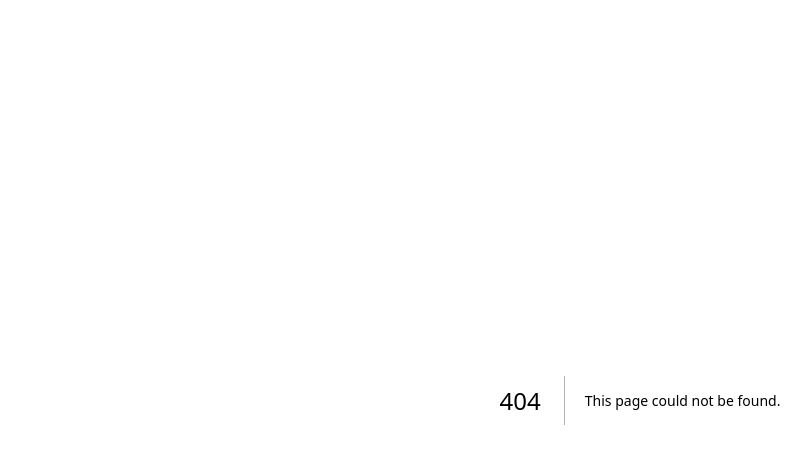
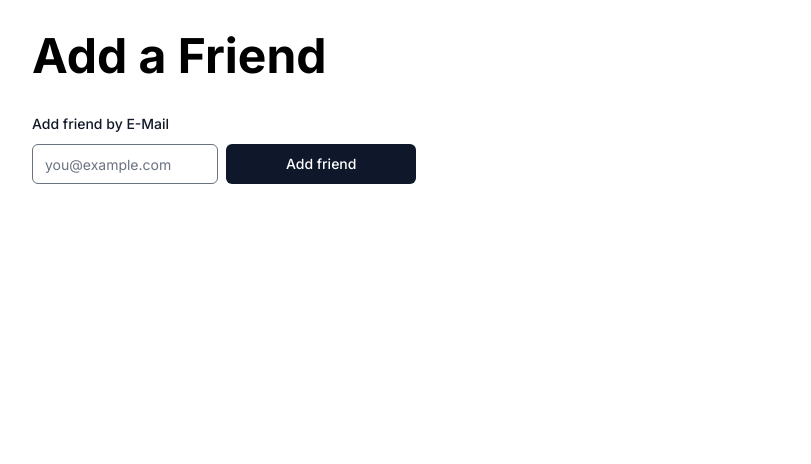
Before and after one commit to iamseye/chitchat, a Next.js app: page /dashboard/add in a window 1280 px wide. Before the commit this address had no page. Shown: the top 464 px of the page, without its empty margins (0-811 px from the left). Built offline with nearby package versions, Linux system fonts and the light colour scheme.

Commit message:
added form and validator

```diff
--- /dev/null
+++ b/src/app/(dashboard)/dashboard/add/page.tsx
@@ -0,0 +1,15 @@
+import { AddFriendButton } from "@/components/ui/AddFriendButton";
+import { FC } from "react";
+
+interface pageProps {}
+
+const page: FC<pageProps> = ({}) => {
+  return (
+    <main className="pt-8 px-8">
+      <h1 className="text-5xl font-bold mb-8">Add a Friend</h1>
+      <AddFriendButton />
+    </main>
+  );
+};
+
+export default page;
--- /dev/null
+++ b/src/components/ui/AddFriendButton.tsx
@@ -0,0 +1,53 @@
+import { addFriendValidator } from "@/lib/validations/add-friend";
+import { Button } from "./Button";
+import { Input } from "./Input";
+import { zodResolver } from "@hookform/resolvers/zod";
+import { useForm } from "react-hook-form";
+import { z } from "zod";
+import { AxiosError } from "axios";
+
+export function AddFriendButton() {
+  type FormData = z.infer<typeof addFriendValidator>;
+
+  const { register, handleSubmit, setError } = useForm<FormData>({
+    resolver: zodResolver(addFriendValidator),
+  });
+
+  const handleAddFriend = async (email: string) => {
+    try {
+      const validatedEmail = addFriendValidator.parse(email);
+
+      // call api to add friend
+
+      // show message
+    } catch (err) {
+      if (err instanceof z.ZodError) {
+        setError("email", err);
+      }
+
+      if (err instanceof AxiosError) {
+        setError("email", err);
+      }
+    }
+  };
+
+  const onSubmit = () => {};
+  return (
+    <form className="max-w-sm">
+      <label
+        htmlFor="email"
+        className="block text-sm font-medium leading-6 text-gray-900"
+      >
+        Add friend by E-Mail
+      </label>
+      <div className="flex w-full mt-2 max-w-sm items-center space-x-2">
+        <Input
+          {...register("email")}
+          type="email"
+          placeholder="you@example.com"
+        />
+        <Button className="w-full">Add friend</Button>
+      </div>
+    </form>
+  );
+}
--- a/src/components/ui/Button.tsx
+++ b/src/components/ui/Button.tsx
@@ -50,4 +50,4 @@ const Button: FC<ButtonProps> = ({
   );
 };
 
-export default Button;
+export { Button };
--- /dev/null
+++ b/src/components/ui/Input.tsx
@@ -0,0 +1,25 @@
+import * as React from "react";
+
+import { cn } from "@/lib/utils";
+
+export interface InputProps
+  extends React.InputHTMLAttributes<HTMLInputElement> {}
+
+const Input = React.forwardRef<HTMLInputElement, InputProps>(
+  ({ className, type, ...props }, ref) => {
+    return (
+      <input
+        type={type}
+        className={cn(
+          "flex h-10 w-full rounded-md border border-input bg-background px-3 py-2 text-sm ring-offset-background file:border-0 file:bg-transparent file:text-sm file:font-medium placeholder:text-muted-foreground focus-visible:outline-none focus-visible:ring-2 focus-visible:ring-ring focus-visible:ring-offset-2 disabled:cursor-not-allowed disabled:opacity-50",
+          className
+        )}
+        ref={ref}
+        {...props}
+      />
+    );
+  }
+);
+Input.displayName = "Input";
+
+export { Input };
--- /dev/null
+++ b/src/lib/validations/add-friend.ts
@@ -0,0 +1,5 @@
+import { z } from "zod";
+
+export const addFriendValidator = z.object({
+  email: z.string().email(),
+});
--- a/tailwind.config.js
+++ b/tailwind.config.js
@@ -1,18 +1,18 @@
 /** @type {import('tailwindcss').Config} */
 module.exports = {
   content: [
-    './src/pages/**/*.{js,ts,jsx,tsx,mdx}',
-    './src/components/**/*.{js,ts,jsx,tsx,mdx}',
-    './src/app/**/*.{js,ts,jsx,tsx,mdx}',
+    "./src/pages/**/*.{js,ts,jsx,tsx,mdx}",
+    "./src/components/**/*.{js,ts,jsx,tsx,mdx}",
+    "./src/app/**/*.{js,ts,jsx,tsx,mdx}",
   ],
   theme: {
     extend: {
       backgroundImage: {
-        'gradient-radial': 'radial-gradient(var(--tw-gradient-stops))',
-        'gradient-conic':
-          'conic-gradient(from 180deg at 50% 50%, var(--tw-gradient-stops))',
+        "gradient-radial": "radial-gradient(var(--tw-gradient-stops))",
+        "gradient-conic":
+          "conic-gradient(from 180deg at 50% 50%, var(--tw-gradient-stops))",
       },
     },
   },
-  plugins: [],
-}
+  plugins: [require("@tailwindcss/forms")],
+};
```
Also changed, not shown: package.json (+6 -1 lines), 1 other file (tests, documents, lock files or other folders).
